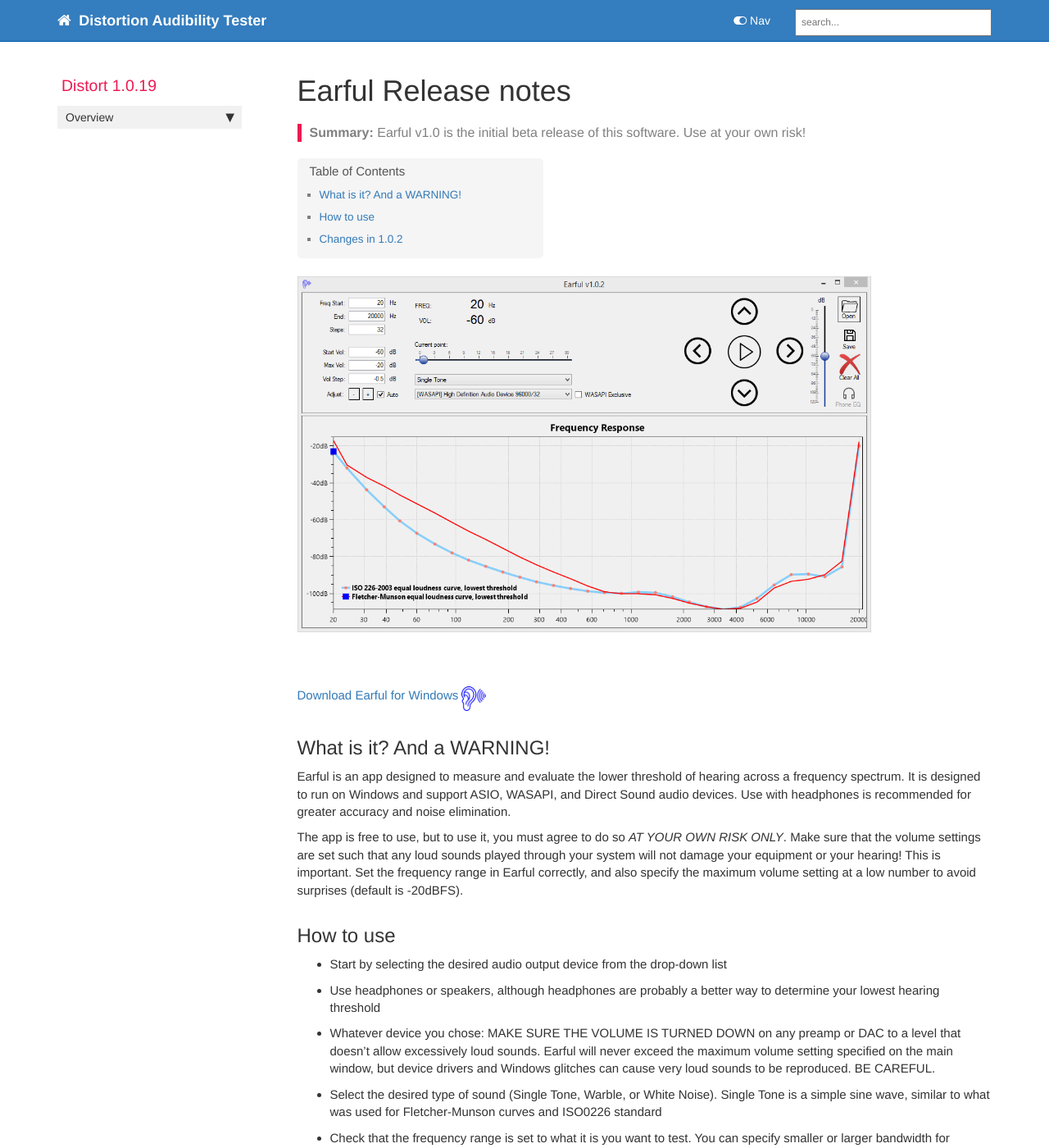
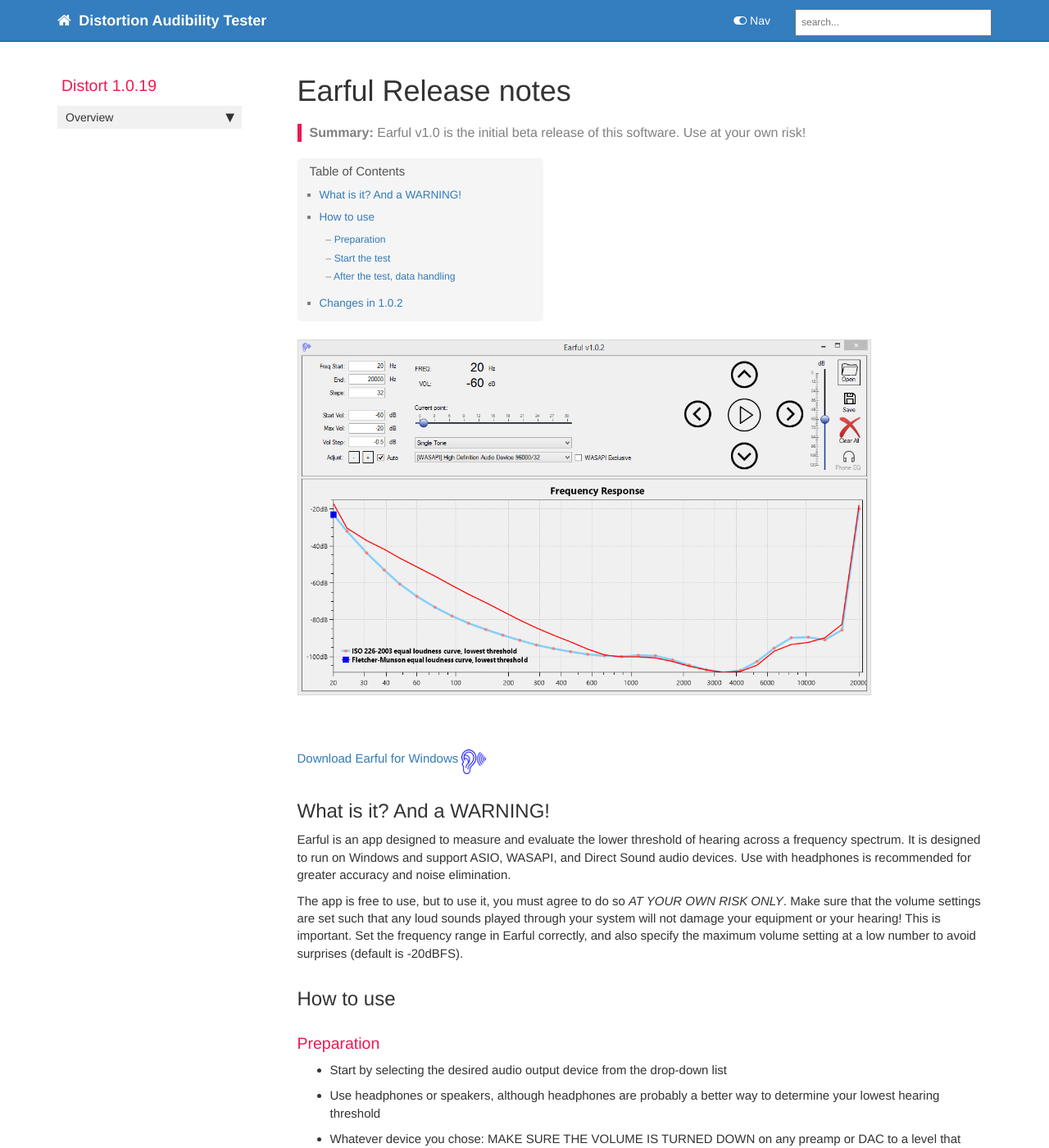
Before and after one commit to pkane2001/Distort, a Jekyll site: the page built from docs/earful.md, in a window 1280 px wide and 1400 px high. Shown: the whole window at 82% size. Built offline with Jekyll 4.4.1, drawn with Linux system fonts in a browser that asks for light colours; nearby versions of some CDN libraries; our own code applies the rules of GitHub Pages for plain Markdown files; comment, search, counter and statistics services are not loaded; some of the changed text lies outside the part shown.

Commit message:
no message

```diff
--- a/docs/earful.md
+++ b/docs/earful.md
@@ -26,6 +26,7 @@ Earful is an app designed to measure and evaluate the lower threshold of hearing
 The app is free to use, but to use it, you must agree to do so *AT YOUR OWN RISK ONLY*. Make sure that the volume settings are set such that any loud sounds played through your system will not damage your equipment or your hearing! This is important. Set the frequency range in Earful correctly, and also specify the maximum volume setting at a low number to avoid surprises (default is -20dBFS).
 
 ## How to use
+### Preparation
 * Start by selecting the desired audio output device from the drop-down list
 * Use headphones or speakers, although headphones are probably a better way to determine your lowest hearing threshold
 * Whatever device you chose: MAKE SURE THE VOLUME IS TURNED DOWN on any preamp or DAC to a level that doesn't allow excessively loud sounds. Earful will never exceed the maximum volume setting specified on the main window, but device drivers and Windows glitches can cause very loud sounds to be reproduced. BE CAREFUL.
@@ -33,6 +34,8 @@ The app is free to use, but to use it, you must agree to do so *AT YOUR OWN RISK
 * Check that the frequency range is set to what it is you want to test. You can specify smaller or larger bandwidth for testing, default is 20Hz-20kHz
 * Enter more data points if you'd like a more fine-grained test. Default is 32 and this means you'll have to repeat the process of searching for audibility for each of the 32 tones to complete the test
 * Make sure the start volume is set low enough not to blow your speakers or subwoofer. -60dBFS is the default setting here.
+
+### Start the test
 * Press the play button in the middle of the four arrows to start the test. The test will start with the lowest frequency you specified, at the start volume you selected.
 * At any time, press the Pause button to stop playing sounds
 * Move to next or previous frequency in the test by pressing Left or Right arrow buttons. The frequency plot will highlight the point where you are in the test as you do this
@@ -42,6 +45,8 @@ The app is free to use, but to use it, you must agree to do so *AT YOUR OWN RISK
 * Keep pressing up or down buttons until you get to the point where the tones are hard to hear. If you push the down arrow once at this point and the tones become inaudible -- congratulations! You've found the lowest threshold of hearing for this frequency. Move on to the next frequency by pressing the Right button.
 * You can always go back and re-test any of the points you've already measured, just press the Left button to go back.
 * Continue through all the points in the test. When completed, you'll see your lowest audibility threshold curve in the plot.
+
+### After the test, data handling
 * At this point, you can save the curve for later comparison, sharing with others, or for future reference. Click on Save button on the right and pick a descriptive file name.
 * Earful uses the standard frequency response text file format used by REW, and so the output of Earful measurement can be loaded directly into REW, or vice-versa.
 * To compare two curves, or the one you just captured to another, click on load button and select the previously saved curve. You'll be able to load it into Data Set 1, which is the measurement data set, or Data Set 2, which is the comparison data set. A couple of comparison files are installed with Earful: Fletcher-Munson standard curve and ISO0226-2003. These represent average lower threshold of hearing across multiple people that were studied.
```
